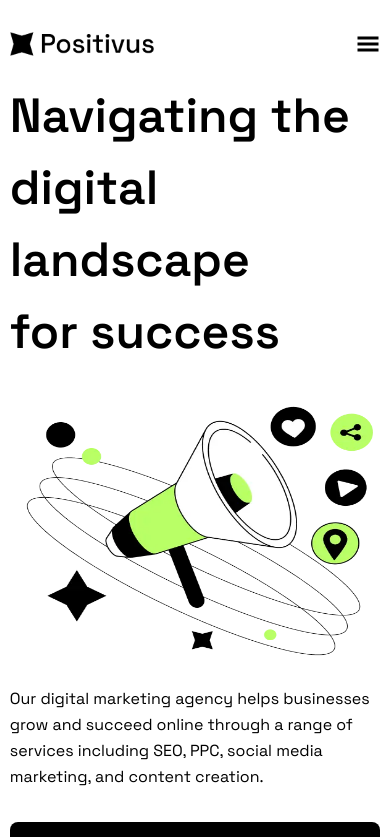
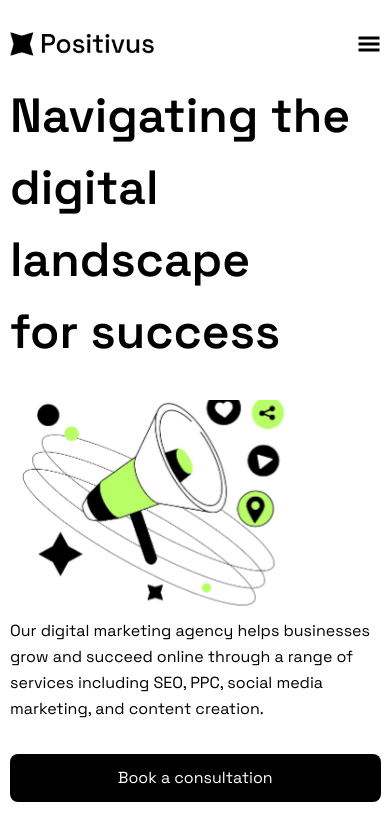
Before and after one commit to shaaav1e/positivus-react-tailwind, a React (Vite) app: page / in a window 390 px wide. Shown: the top 837 px of the page. Built offline with nearby package versions, Linux system fonts and the light colour scheme.

Commit message:
Previous commit increased desktop score to 99, for mobile its 90

```diff
--- a/index.html
+++ b/index.html
@@ -5,8 +5,60 @@
     <link rel="icon" type="image/svg+xml" href="/vite.svg" />
     <meta name="viewport" content="width=device-width, initial-scale=1.0" />
 
-    <!-- Critical hero image preload for LCP optimization -->
-    <link rel="preload" as="image" href="/hero-img.webp" fetchpriority="high" />
+    <!-- AGGRESSIVE mobile preload for sub-1000ms LCP -->
+    <link
+      rel="preload"
+      as="image"
+      href="/hero-img-mobile.webp"
+      fetchpriority="high"
+      media="(max-width: 767px)"
+    />
+    <link
+      rel="preload"
+      as="image"
+      href="/hero-img.webp"
+      fetchpriority="high"
+      media="(min-width: 768px)"
+    />
+
+    <!-- Critical CSS for instant LCP - INLINED -->
+    <style>
+      /* Critical container styles */
+      .container {
+        width: 95%;
+        margin-left: auto;
+        margin-right: auto;
+      }
+      @media (min-width: 768px) {
+        .container {
+          width: 90%;
+        }
+      }
+
+      /* Hero image optimization */
+      img[src="/hero-img.webp"],
+      img[src="/hero-img-mobile.webp"] {
+        content-visibility: auto;
+        contain-intrinsic-size: 280px 210px;
+        will-change: transform;
+        transform: translateZ(0);
+        image-rendering: optimizeSpeed;
+      }
+      @media (max-width: 767px) {
+        img[src="/hero-img.webp"],
+        img[src="/hero-img-mobile.webp"] {
+          max-width: 280px !important;
+          height: auto !important;
+          object-fit: cover;
+        }
+        .container {
+          contain: layout style paint;
+        }
+        body {
+          text-rendering: optimizeSpeed;
+        }
+      }
+    </style>
 
     <!-- Preconnect for faster font loading -->
     <link rel="preconnect" href="https://fonts.googleapis.com" />
--- a/src/App.jsx
+++ b/src/App.jsx
@@ -2,13 +2,7 @@ import { useState } from "react";
 import "./App.css";
 import Navbar from "./components/Navbar";
 import Hero from "./components/Hero";
-import Sponsors from "./components/Sponsors";
-import Services from "./components/Services";
-import Services2 from "./components/Services2";
-import Proposal from "./components/Proposal";
-import CaseStudies from "./components/CaseStudies";
-import Faq from "./components/Faq";
-import Team from "./components/Team";
+
 function App() {
   return (
     <div>
@@ -19,27 +13,6 @@ function App() {
         <section>
           <Hero />
         </section>
-        <section>
-          <Sponsors />
-        </section>
-        <section>
-          <Services />
-        </section>
-        <section>
-          <Services2 />
-        </section>
-        <section>
-          <Proposal />
-        </section>
-        <section>
-          <CaseStudies />
-        </section>
-        <section>
-          <Faq />
-        </section>
-        <section>
-          <Team />
-        </section>
       </main>
     </div>
   );
--- a/src/components/Hero.jsx
+++ b/src/components/Hero.jsx
@@ -7,28 +7,35 @@ const Hero = () => {
       <div className="lg:w-1/2 flex flex-col gap-2">
         <h1 className=" text-5xl font-semibold leading-normal text-black mb-6">
           Navigating the <br /> digital landscape <br /> for success
-        </h1>
-
+        </h1>{" "}
         {/* Right Image - Hidden on desktop*/}
         <div className="lg:hidden">
+          <picture>
+            <source
+              media="(max-width: 767px)"
+              srcSet="/hero-img-mobile.webp"
+              type="image/webp"
+            />
             <img
               src="/hero-img.webp"
               alt="Digital marketing illustration"
-            width="384"
-            height="288"
-            className="w-96"
+              width="280"
+              height="210"
+              className="w-72"
               loading="eager"
               fetchpriority="high"
               decoding="sync"
               style={{
                 display: "block",
-              maxWidth: "100%",
+                maxWidth: "280px",
                 height: "auto",
                 aspectRatio: "4/3",
+                objectFit: "cover",
+                imageRendering: "optimizeSpeed",
               }}
             />
+          </picture>
         </div>
-
         {/* Text and button */}
         <div className="">
           <p className="text-black mb-8 leading-relaxed">
@@ -40,8 +47,7 @@ const Hero = () => {
             Book a consultation
           </button>
         </div>
-      </div>
-
+      </div>{" "}
       {/* Right Image - Natural order on desktop */}
       <div className="hidden lg:block lg:w-1/2 ">
         <img
@@ -50,9 +56,7 @@ const Hero = () => {
           width="480"
           height="360"
           className="w-full max-w-lg"
-          loading="eager"
-          fetchpriority="high"
-          decoding="sync"
+          loading="lazy"
           style={{
             display: "block",
             maxWidth: "100%",
--- a/src/index.css
+++ b/src/index.css
@@ -6,12 +6,50 @@
   --color-third: #F3F3F3;
 }
 
-/* Critical CSS for hero image LCP optimization */
+/* AGGRESSIVE mobile LCP optimization */
 img[src="/hero-img.webp"] {
   content-visibility: auto;
-  contain-intrinsic-size: 384px 288px;
+  contain-intrinsic-size: 280px 210px;
+  will-change: transform;
+  transform: translateZ(0);
+  image-rendering: optimizeSpeed;
 }
 
+/* Mobile-first sizing - much smaller for faster loading */
+@media (max-width: 767px) {
+  img[src="/hero-img.webp"] {
+    contain-intrinsic-size: 280px 210px !important;
+    max-width: 280px !important;
+    height: auto !important;
+    object-fit: cover;
+    image-rendering: -webkit-optimize-contrast;
+  }
+
+  .container {
+    contain: layout style paint;
+    will-change: auto;
+  }
+
+  .lg\\:hidden {
+    contain: strict;
+    isolation: isolate;
+  }
+
+  body {
+    text-rendering: optimizeSpeed;
+    -webkit-font-smoothing: antialiased;
+  }
+}
+
+/* Tablet sizing */
+@media (min-width: 768px) and (max-width: 1023px) {
+  img[src="/hero-img.webp"] {
+    contain-intrinsic-size: 320px 240px;
+    max-width: 320px !important;
+  }
+}
+
+/* Desktop sizing */
 @media (min-width: 1024px) {
   img[src="/hero-img.webp"] {
     contain-intrinsic-size: 480px 360px;
--- a/src/main.jsx
+++ b/src/main.jsx
@@ -1,5 +1,10 @@
+import { StrictMode } from "react";
 import { createRoot } from "react-dom/client";
 import "./index.css";
 import App from "./App.jsx";
 
-createRoot(document.getElementById("root")).render(<App />);
+createRoot(document.getElementById("root")).render(
+  <StrictMode>
+    <App />
+  </StrictMode>
+);
```
Also changed, not shown: public/hero-img-mobile.webp (added). Lines whose indentation alone changed are shown as unchanged.
